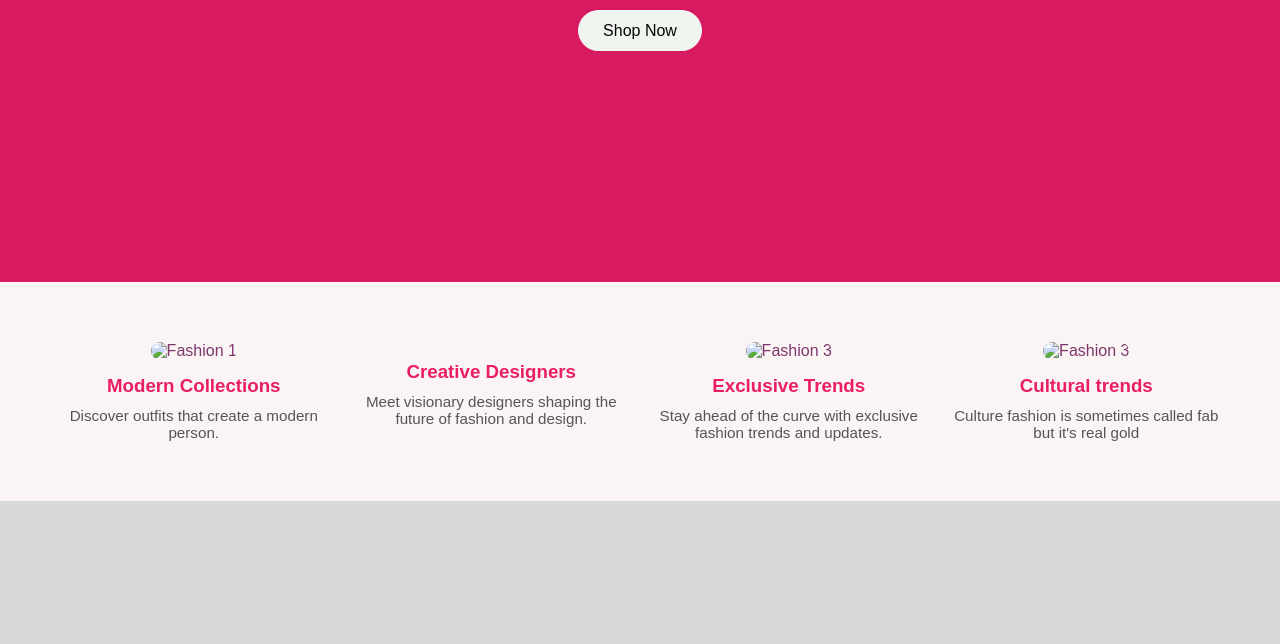
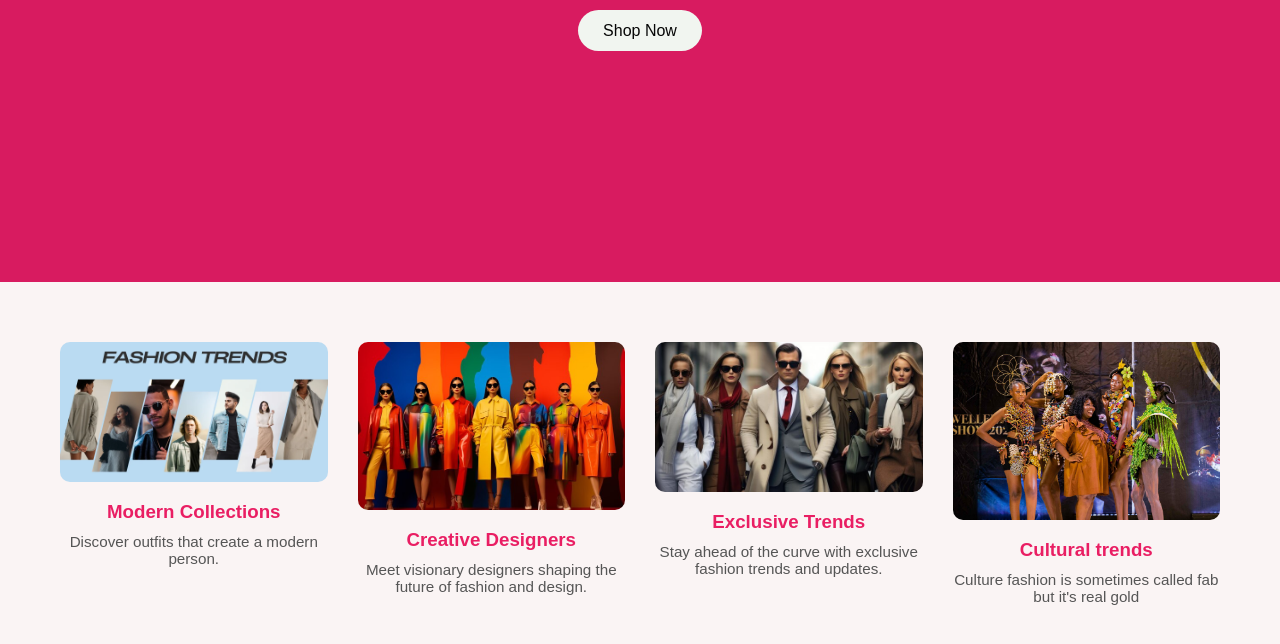
Before and after one commit to veron265/web-group-C, a plain HTML site: page Fashion.html in a window 1280 px wide. Shown: the part 426-1070 px from the top of the page. Before the commit the page ends 927 px from the top, so only its background shows below. Drawn offline with Linux system fonts and the light colour scheme.

Commit message:
Update Fashion.html

```diff
--- a/Fashion.html
+++ b/Fashion.html
@@ -35,25 +35,25 @@
 
   <section id="collections" class="features fade-in">
     <div class="feature">
-      <img src="./Fashion-Trends.webp" alt="Fashion 1">
+      <img src="images/Fashion-Trends.webp" alt="Fashion 1">
       <h3>Modern Collections</h3>
       <p>Discover outfits that create a modern person.</p>
     </div>
 
     <div class="feature">
-      <img src="./group-fashion-models-colorful-leather-coats-trendy-colorful-fashion-outfit-winter-collection_893847-15092.jpg" alt="">
+      <img src="images/group-fashion-models-colorful-leather-coats-trendy-colorful-fashion-outfit-winter-collection_893847-15092.jpg" alt="">
       <h3>Creative Designers</h3>
       <p>Meet visionary designers shaping the future of fashion and design.</p>
     </div>
 
     <div class="feature">
-      <img src="./group-fashion-models-stylist-street_433905-25492.jpg" alt="Fashion 3">
+      <img src="images/group-fashion-models-stylist-street_433905-25492.jpg" alt="Fashion 3">
       <h3>Exclusive Trends</h3>
       <p>Stay ahead of the curve with exclusive fashion trends and updates.</p>
     </div>
 
     <div class="feature">
-      <img src="./MG_1990.jpg" alt="Fashion 3">
+      <img src="images/MG_1990.jpg" alt="Fashion 3">
       <h3>Cultural trends</h3>
       <p>Culture fashion is sometimes called fab but it's real gold</p>
     </div>
```
